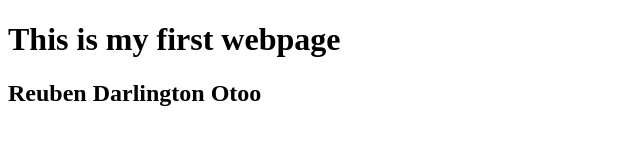
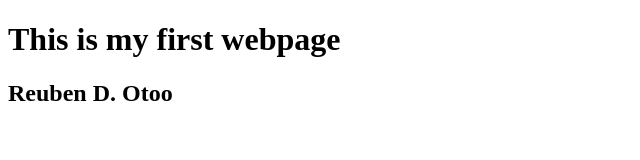
Before and after one commit to Otoglovi/Week1Lab, a plain HTML site: page index.html in a window 1280 px wide. Shown: the whole page, without its empty margins (0-640 px from the left). Drawn offline with Linux system fonts and the light colour scheme.

Commit message:
name change

```diff
--- a/index.html
+++ b/index.html
@@ -6,6 +6,6 @@
 </head>
 <body>
 <h1>This is my first webpage</h1>
-<h2>Reuben Darlington Otoo</h2>
+<h2>Reuben D. Otoo</h2>
 </body>
 </html>
```
